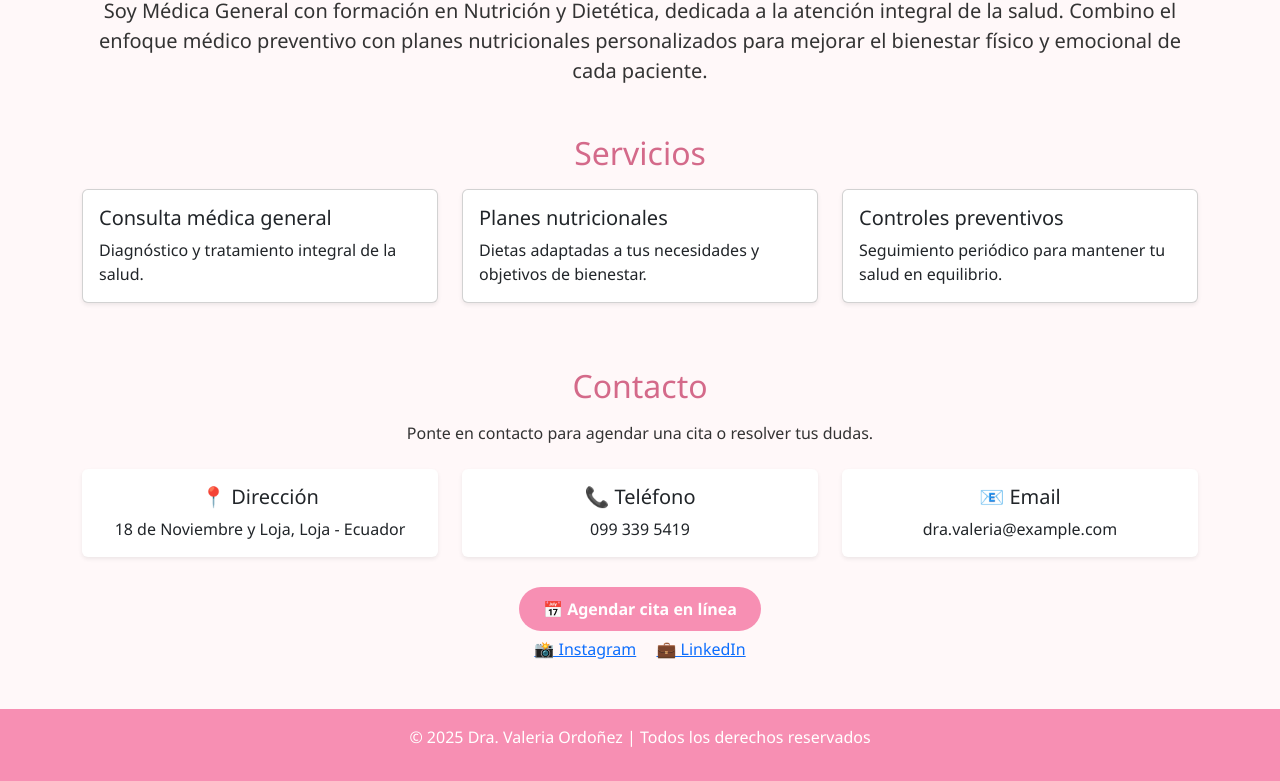
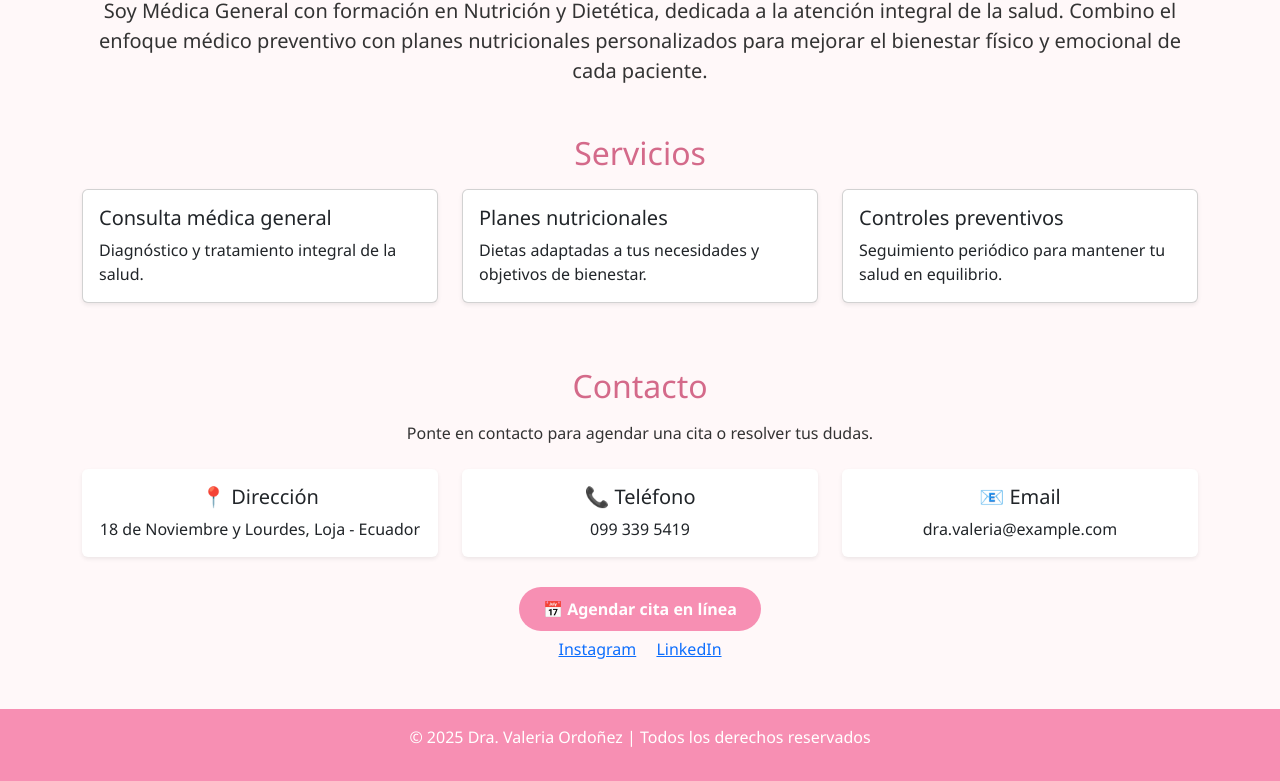
Before and after one commit to anthonydanielarce3-droid/dravaleriaordo-ez, a plain HTML site: page index.html in a window 1280 px wide. Shown: the part 727-1508 px from the top of the page. Drawn offline with nearby package versions, Linux system fonts and the light colour scheme.

Commit message:
Update index.html

```diff
--- a/index.html
+++ b/index.html
@@ -130,7 +130,7 @@
         <div class="card shadow-sm border-0">
           <div class="card-body">
             <h5 class="card-title">📍 Dirección</h5>
-            <p class="card-text">18 de Noviembre y Loja, Loja - Ecuador</p>
+            <p class="card-text">18 de Noviembre y Lourdes, Loja - Ecuador</p>
           </div>
         </div>
       </div>
@@ -171,8 +171,8 @@
 
     <!-- Redes sociales -->
     <div class="text-center mt-3">
-      <a href="https://instagram.com" target="_blank" class="me-3">📸 Instagram</a>
-      <a href="https://ec.linkedin.com" target="_blank">💼 LinkedIn</a>
+      <a href="https://instagram.com" target="_blank" class="me-3"> Instagram</a>
+      <a href="https://ec.linkedin.com" target="_blank"> LinkedIn</a>
     </div>
   </section>
 
```
